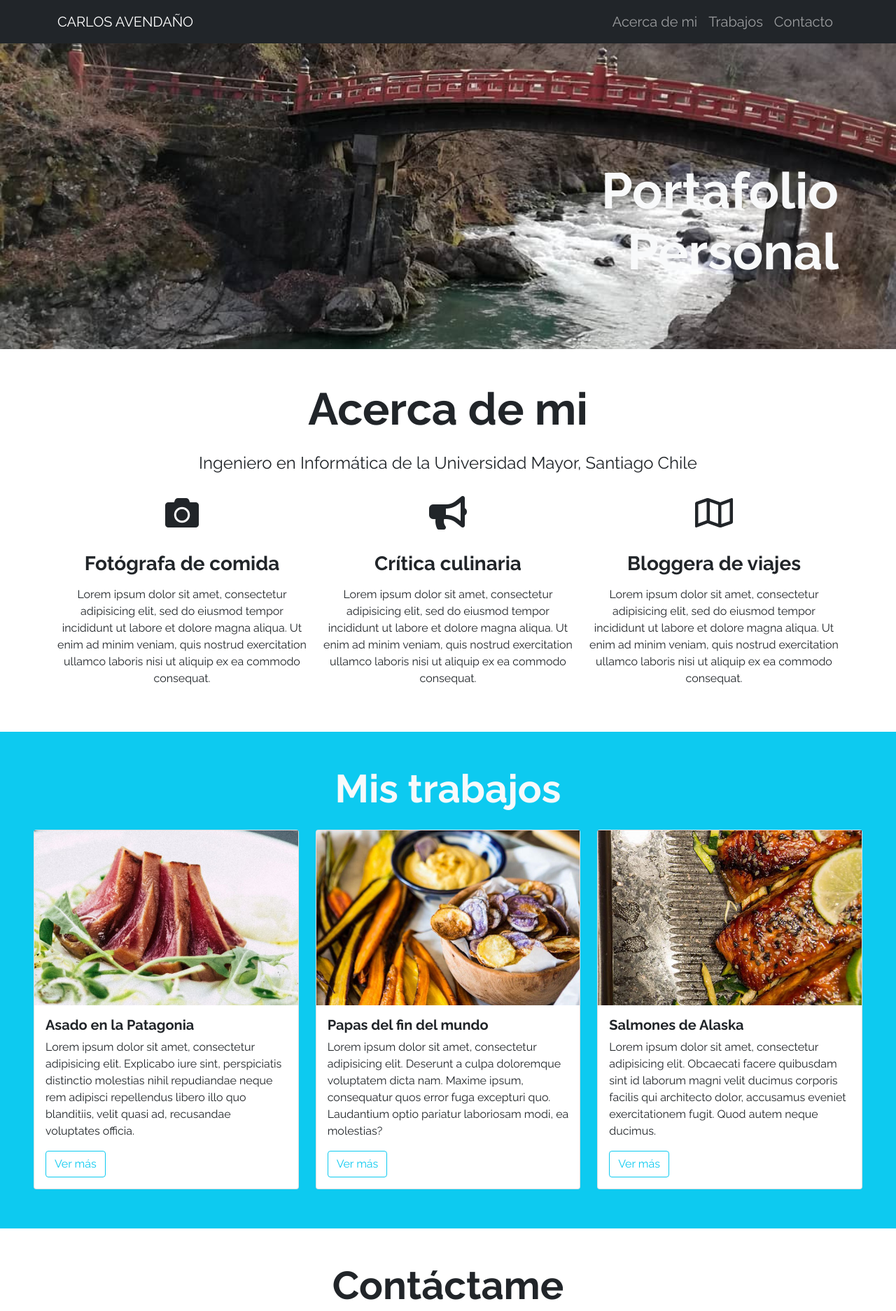
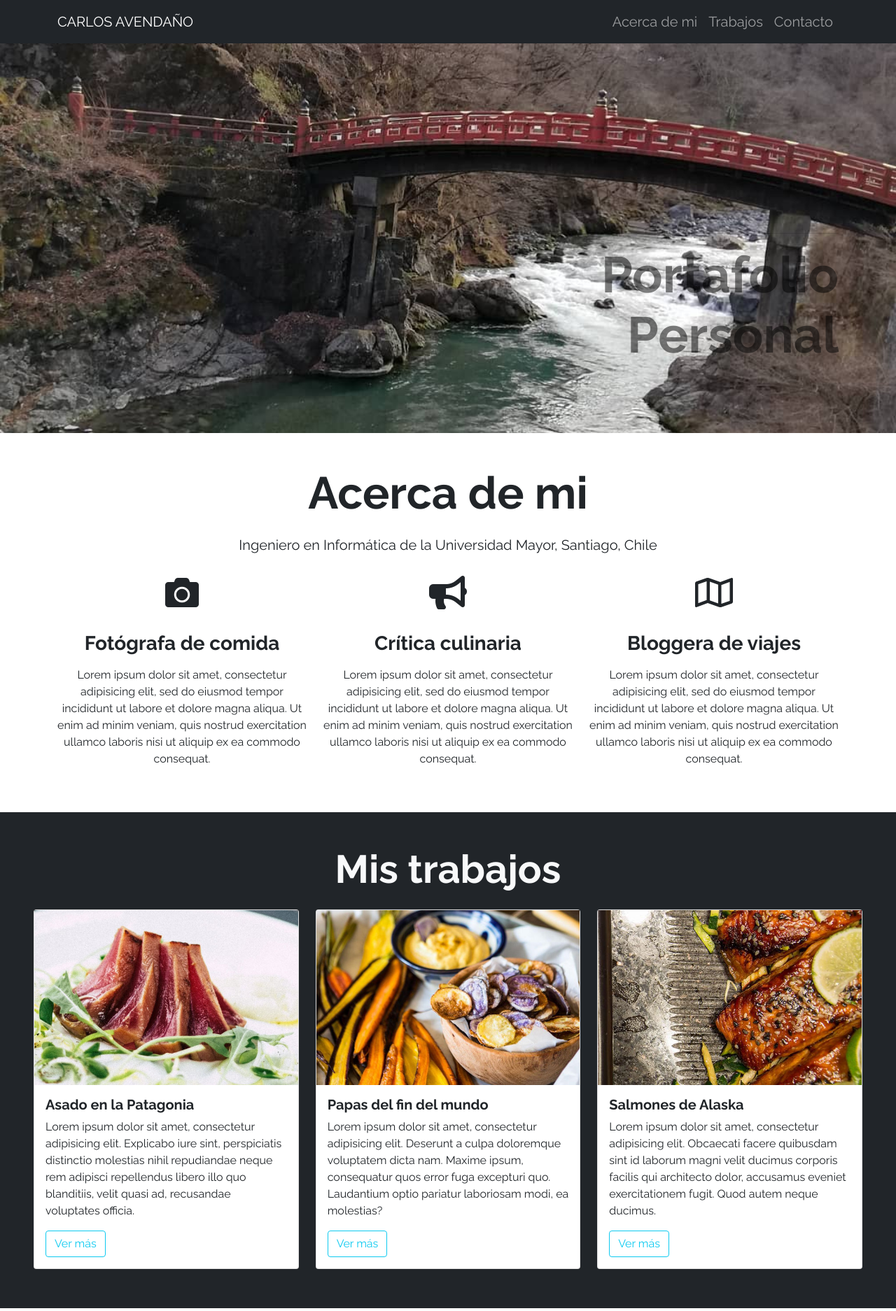
Before and after one commit to cavendan76/desafio_github, a plain HTML site: page index.html in a window 1280 px wide. Shown: the top 1874 px of the page at 70% size. Drawn offline with nearby package versions, Linux system fonts and the light colour scheme.

Commit message:
Se modifica colores e informacion Acerca de mi

```diff
--- a/index.html
+++ b/index.html
@@ -56,11 +56,13 @@
         </div>
       </div>
     </nav>
-    <header id="Hero-Section" class="text-end text-light py-5 mt-5">
+    <header id="Hero-Section" class="text-end text-black-50 py-5 mt-5">
       <div class="container">
         <div class="ms-auto col-12 col-md-7">
           <h1 class="display-2 fw-bold my-5">
             <br />
+            <br />
+            <hr />
             Portafolio <br />
             Personal
           </h1>
@@ -69,11 +71,7 @@
     </header>
     <section id="Acerca-de-mi" class="container text-center my-5">
       <h2 class="display-3 fw-bold my-4">Acerca de mi</h2>
-
-      <h4 class="my-3">
-        Ingeniero en Informática de la Universidad Mayor, Santiago Chile
-      </h4>
-
+      <h5 class="my-3">Ingeniero en Informática de la Universidad Mayor, Santiago, Chile</h5>
       <div class="row">
         <div class="col-12 col-md-4">
           <i class="fas fa-camera fa-3x my-3"></i>
@@ -108,7 +106,7 @@
       </div>
     </section>
 
-    <section id="Mis-trabajos" class="my-5 p-5 bg-info">
+    <section id="Mis-trabajos" class="my-5 p-5 bg-dark">
       <h2 class="display-4 fw-bold text-center text-light mb-3">
         Mis trabajos
       </h2>
@@ -200,7 +198,7 @@
         </div>
 
         <div class="my-3 text-end">
-          <button class="btn btn-info text-light">Enviar</button>
+          <button class="btn btn-dark text-light">Enviar</button>
         </div>
       </form>
     </section>
```
